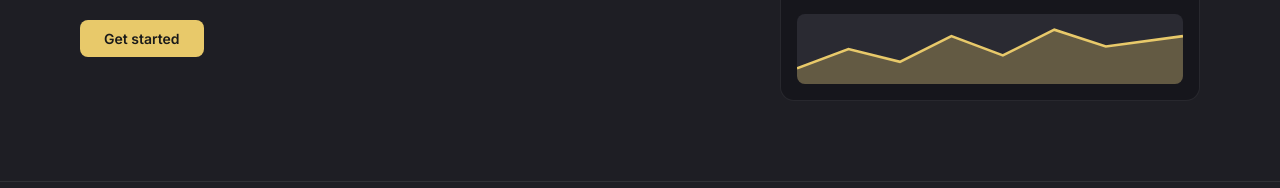
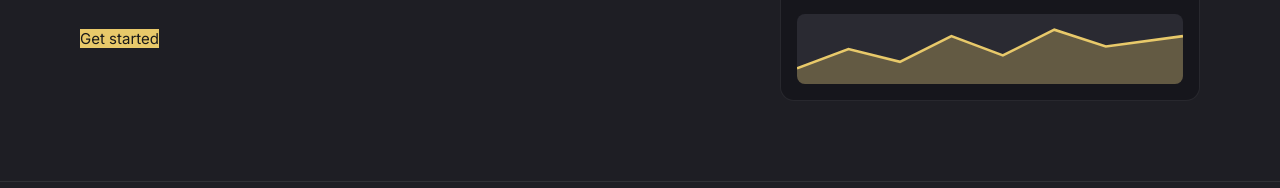
Before and after one commit to Harinianbumani26/Figma_desgin, a plain HTML site: page index.html in a window 1280 px wide. Shown: the part 385-573 px from the top of the page. Drawn offline with nearby package versions, Linux system fonts and the light colour scheme.

Commit message:
update the color

```diff
--- a/index.html
+++ b/index.html
@@ -24,7 +24,7 @@
     <div class="hero-text">
       <h1>SaaS Landing<br>Page Template</h1>
       <p>This is a template Figma file, turned into code using Anima. Learn more at AnimaApp.com</p>
-      <a href="#" class="btn btn-accent">Get started</a>
+      <a href="#" class="btn-accent">Get started</a>
     </div>
 
     <!-- these cards give a quick visual preview of the app -->
```
Also changed, not shown: css/style.css (line endings or trailing spaces).
